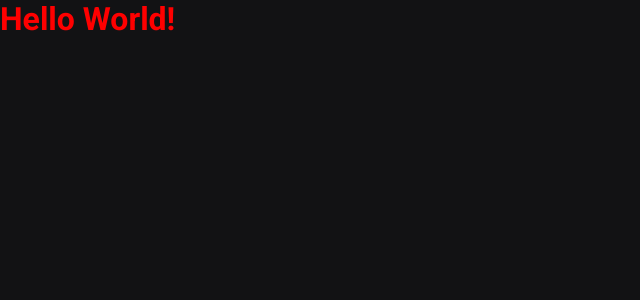
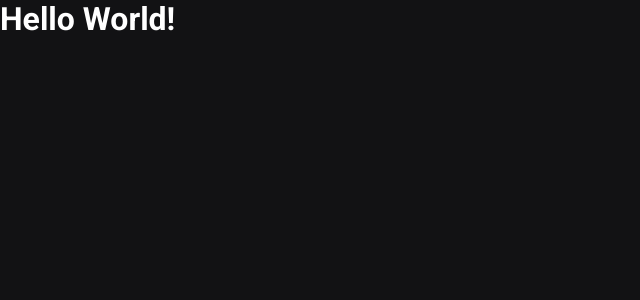
Before and after one commit to VictoriaCardos/ignews, a Next.js app: page / in a window 1280 px wide. Shown: the top 300 px of the page, without its empty margins (0-640 px from the left). Built offline with nearby package versions, Linux system fonts and the light colour scheme.

Commit message:
style: remove styles

```diff
--- a/src/pages/index.tsx
+++ b/src/pages/index.tsx
@@ -1,5 +1,12 @@
-import styles from '../../styles/home.module.scss'
+import Head from 'next/head'
 
 export default function Home() {
-  return <h1 className={styles.title}>Hello World!</h1>
+  return (
+    <>
+      <Head>
+        <title>Inicio | ig.news</title>
+      </Head>
+      <h1>Hello World!</h1>
+    </>
+  )
 }
```
